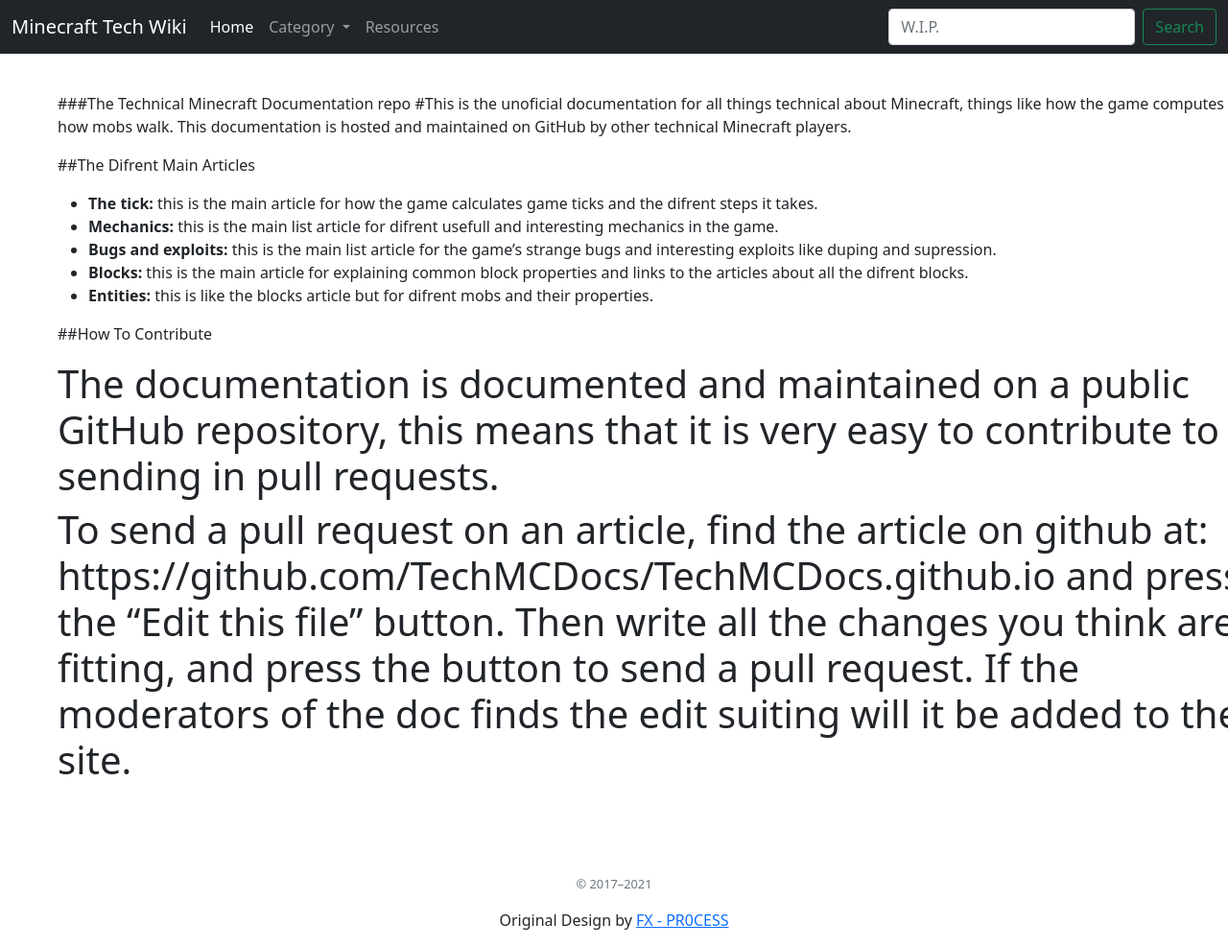
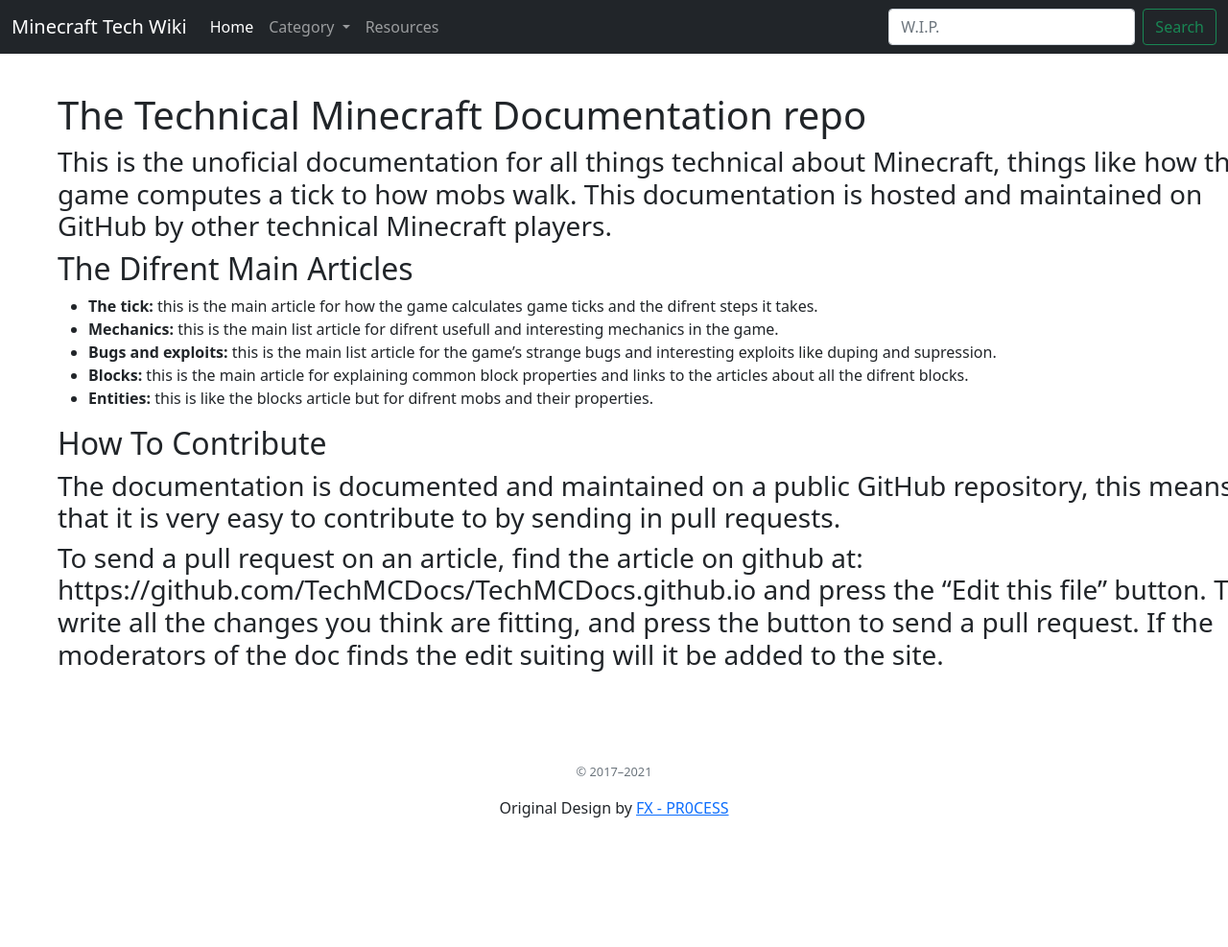
Before and after one commit to TechMCDocs/TechMCDocs.github.io, a Jekyll site: the page built from index.md, in a window 1280 px wide. Shown: the whole page at 96% size. Built offline with Jekyll 4.4.1, drawn with Linux system fonts in a browser that asks for light colours; our own code applies the rules of GitHub Pages for plain Markdown files; after the commit the page ends 900 px from its top, so only the background shows below that.

Commit message:
fixed the stupid 2.0
me dumb dumb, its 11pm here uwu

```diff
--- a/index.md
+++ b/index.md
@@ -2,17 +2,17 @@
 home: true
 ---
 
-###The Technical Minecraft Documentation repo
-#This is the unoficial documentation for all things technical about Minecraft, things like how the game computes a tick to how mobs walk. This documentation is hosted and maintained on GitHub by other technical Minecraft players.
+# The Technical Minecraft Documentation repo
+### This is the unoficial documentation for all things technical about Minecraft, things like how the game computes a tick to how mobs walk. This documentation is hosted and maintained on GitHub by other technical Minecraft players.
 
-##The Difrent Main Articles
+## The Difrent Main Articles
 - **The tick:** this is the main article for how the game calculates game ticks and the difrent steps it takes.
 - **Mechanics:** this is the main list article for difrent usefull and interesting mechanics in the game.
 - **Bugs and exploits:** this is the main list article for the game's strange bugs and interesting exploits like duping and supression.
 - **Blocks:** this is the main article for explaining common block properties and links to the articles about all the difrent blocks.
 - **Entities:** this is like the blocks article but for difrent mobs and their properties.
 
-##How To Contribute
-# The documentation is documented and maintained on a public GitHub repository, this means that it is very easy to contribute to by sending in pull requests.
+## How To Contribute
+### The documentation is documented and maintained on a public GitHub repository, this means that it is very easy to contribute to by sending in pull requests.
 
-# To send a pull request on an article, find the article on github at: https://github.com/TechMCDocs/TechMCDocs.github.io and press the "Edit this file" button. Then write all the changes you think are fitting, and press the button to send a pull request. If the moderators of the doc finds the edit suiting will it be added to the site.
+### To send a pull request on an article, find the article on github at: https://github.com/TechMCDocs/TechMCDocs.github.io and press the "Edit this file" button. Then write all the changes you think are fitting, and press the button to send a pull request. If the moderators of the doc finds the edit suiting will it be added to the site.
```
